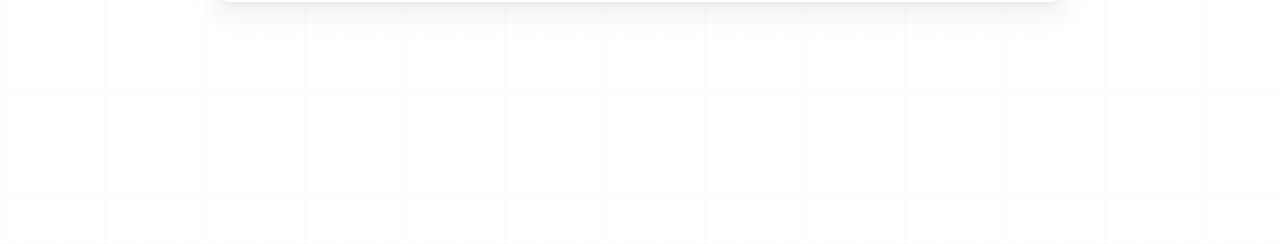
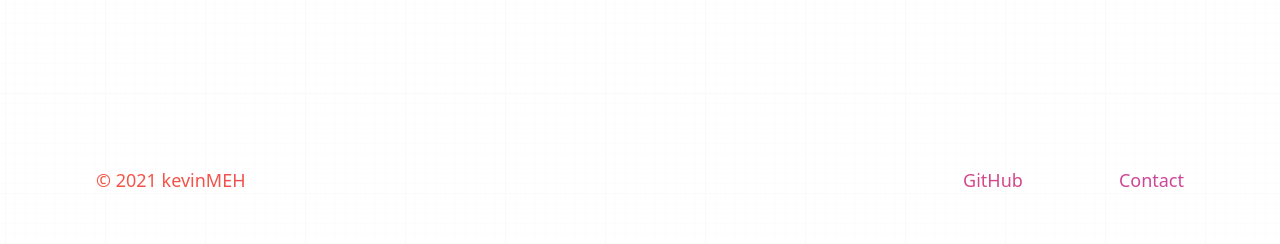
Before and after one commit to kevinMEH/v1, a React (Vite) app: page / in a window 1280 px wide. Shown: the part 2212-2456 px from the top of the page. Built offline with nearby package versions, Linux system fonts and the light colour scheme; a web font is replaced by a local one.

Commit message:
md lg overall spacing changes

```diff
--- a/src/App.jsx
+++ b/src/App.jsx
@@ -10,8 +10,8 @@ function App() {
 	return (
         <div className="graphBg">
             <div className="container m-0 mx-auto
-            p-8 md:py-14 md:px-16 lg:px-18
-            space-y-32 lg:space-y-64">
+            p-8 md:py-14 lg:pt-10 md:px-20 lg:px-24
+            space-y-36 md:space-y-28 lg:space-y-20">
                 <Nav></Nav>
                 <Main></Main>
                 <Footer></Footer>
--- a/src/Home/Footer.jsx
+++ b/src/Home/Footer.jsx
@@ -2,7 +2,10 @@ import React from 'react';
 
 const Footer = () => {
     return (
-        <div className="flex justify-between text-sm md:text-base lg:text-lg gradientText rotateColor">
+        <div className="flex justify-between
+        text-sm md:text-base lg:text-lg
+        pt-10 md:pt-16 lg:pt-24
+        gradientText rotateColor">
             <div>
                 <p>© 2021 kevinMEH</p>
             </div>
--- a/src/Home/Main.jsx
+++ b/src/Home/Main.jsx
@@ -7,7 +7,7 @@ import Portfolio from "./components/Portfolio";
 
 const Main = () => {
     return (
-        <div className="space-y-32 md:space-y-48 lg:space-y-72">
+        <div className="space-y-48 sm:space-y-44 lg:space-y-48">
             <Landing></Landing>
             <About></About>
             <Portfolio></Portfolio>
```
